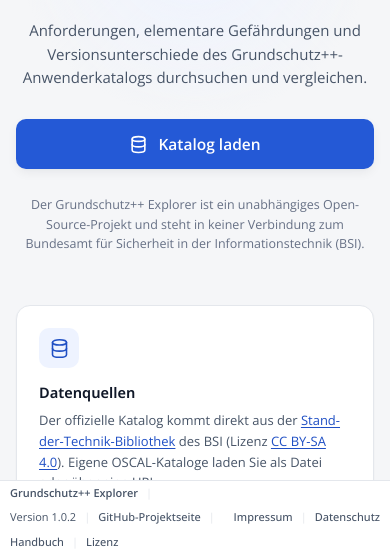
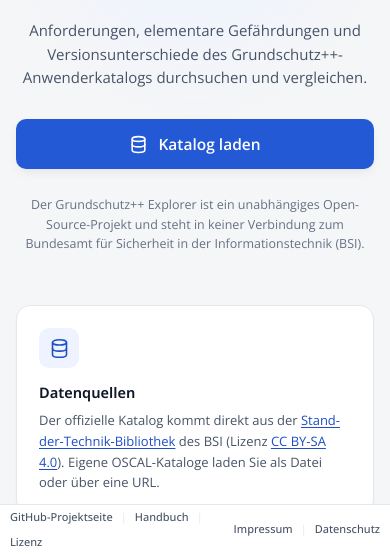
Before and after one commit to fwdotcom/grundschutz-explorer, a website with bundled scripts: page src/index.html in a window 390 px wide. Shown: the part 290-844 px from the top of the page. Built offline with nearby package versions, Linux system fonts and the light colour scheme.

Commit message:
feat: implement responsive footer behavior to hide app name and version on overflow

```diff
--- a/src/css/app.css
+++ b/src/css/app.css
@@ -1117,6 +1117,8 @@
 }
 .app-footer .footer-version { color: var(--text-2); font-variant-numeric: tabular-nums; }
 .app-footer .footer-links { display: flex; align-items: center; gap: 8px; flex-wrap: wrap; }
+/* Würde die Fußzeile umbrechen, entfallen App-Name und Version (siehe updateFooterCompact) */
+.app-footer .footer-links.is-compact .footer-meta { display: none; }
 .app-footer .footer-brand {
   font-weight: 600;
   color: var(--text-2);
--- a/src/index.html
+++ b/src/index.html
@@ -1500,11 +1500,11 @@
     <!-- ============ Footer ============ -->
     <footer class="app-footer">
       <div class="footer-left">
-        <span class="footer-links">
-          <span class="footer-brand">Grundschutz++ Explorer</span>
-          <span class="footer-sep">|</span>
-          <span class="footer-version">Version {{ appVersion }}</span>
-          <span class="footer-sep">|</span>
+        <span class="footer-links" ref="footerLinks">
+          <span class="footer-brand footer-meta">Grundschutz++ Explorer</span>
+          <span class="footer-sep footer-meta">|</span>
+          <span class="footer-version footer-meta">Version {{ appVersion }}</span>
+          <span class="footer-sep footer-meta">|</span>
           <a :href="PROJECT_URL" target="_blank" rel="noopener noreferrer" class="footer-link">GitHub-Projektseite</a>
           <span class="footer-sep">|</span>
           <a :href="manualUrl" target="_blank" rel="noopener" class="footer-link">Handbuch</a>
--- a/src/js/app.js
+++ b/src/js/app.js
@@ -91,6 +91,8 @@
     const splitEl = ref(null);
     const listScroll = ref(null);
     const detailBody = ref(null);
+    const footerLinks = ref(null);
+    let footerObserver = null;
 
     // Detail Tab State
     const detailActiveTab = ref('overview');
@@ -1023,6 +1025,14 @@
       fontScale.value = FONT_SCALES.some((o) => o.value === savedScale) ? savedScale : 1;
       applyFontScale(fontScale.value);
 
+      if (footerLinks.value && window.ResizeObserver) {
+        footerObserver = new ResizeObserver(updateFooterCompact);
+        footerObserver.observe(footerLinks.value.closest('.app-footer'));
+      }
+      updateFooterCompact();
+      // Nach dem Laden der Webschrift ändern sich die Textbreiten
+      document.fonts?.ready.then(updateFooterCompact);
+
       // BSI-Namespaces vor dem Katalog laden (Gefährdungsbezeichnungen werden beim Parsen benötigt)
       await loadNamespaces();
       namespacesVersion.value++;
@@ -1057,7 +1067,20 @@
 
     onBeforeUnmount(() => {
       window.removeEventListener('keydown', handleGlobalKeydown);
-    });
+      footerObserver?.disconnect();
+    });
+
+    // Fußzeile: App-Name und Version ausblenden, sobald die Links sonst umbrechen würden.
+    // Gemessen wird immer mit allen Einträgen, damit der Zustand nicht hin- und herspringt.
+    function updateFooterCompact() {
+      const el = footerLinks.value;
+      if (!el) return;
+      el.classList.remove('is-compact');
+      const items = el.children;
+      const first = items[0].getBoundingClientRect();
+      const last = items[items.length - 1].getBoundingClientRect();
+      el.classList.toggle('is-compact', last.top > first.top + first.height / 2);
+    }
 
     function handleGlobalKeydown(e) {
       if ((e.ctrlKey || e.metaKey) && e.key.toLowerCase() === 'k') {
@@ -1133,6 +1156,7 @@
       fontScale.value = value;
       applyFontScale(value);
       saveSetting('font_scale', value);
+      nextTick(updateFooterCompact);
     }
 
     function applyHighContrast(val) {
@@ -1905,6 +1929,7 @@
     }
 
     return {
+      footerLinks,
       activeCatalog,
       activeRecordId,
       comparisonCatalog,
```
